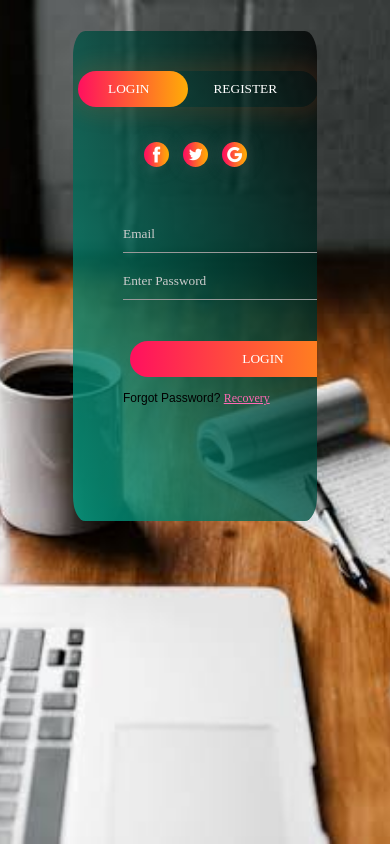
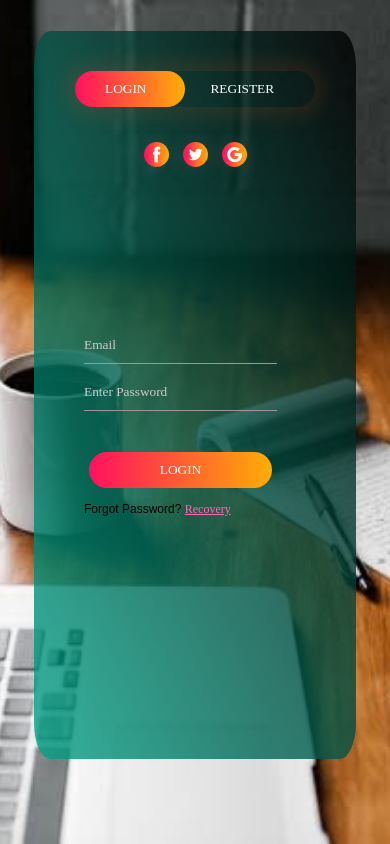
Before and after one commit to Anjal180/Loginform, a plain HTML site: page index.html in a window 390 px wide. Drawn offline with nearby package versions, Linux system fonts and the light colour scheme.

Commit message:
Update style2.css

```diff
--- a/style2.css
+++ b/style2.css
@@ -136,20 +136,17 @@ a:visited{
 	outline: none;
 	border-radius: 30px;
 }
-@media (max-width: 992px) {
-  .form-box {
-    width:60vw;
-  }
+@media screen and (max-width: 505px){
+    .form-box{
+     width: 80%;
+	height: 85%;
+
+    }
+    .input-group{
+     width: 60%;
+     top: 40%;
+    }
+    .button-box{
+
+    }
 }
-
-@media (max-width: 767px) {
-  .form-box {
-    width: 60vw;
-  }
-}
-
-@media (max-width: 420px) {
-  .form-box {
-    width: 60vw;
-  }
-}
```
